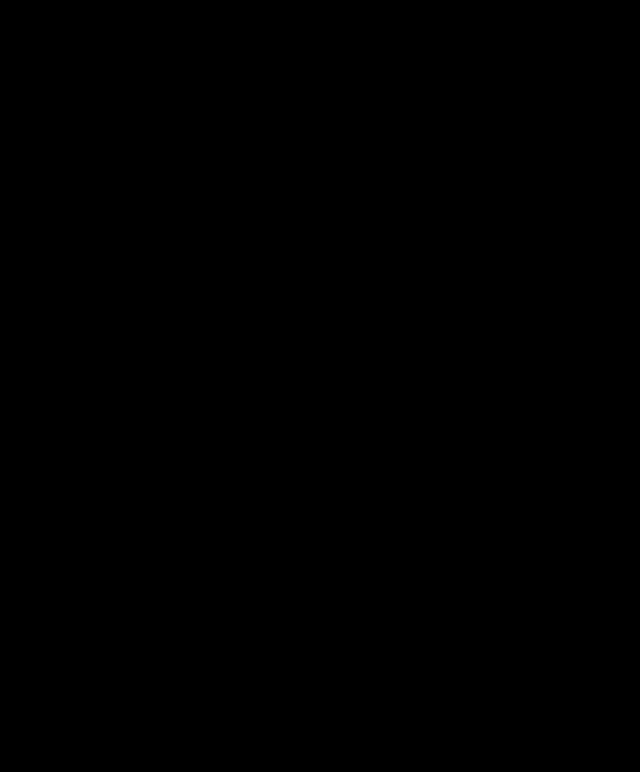
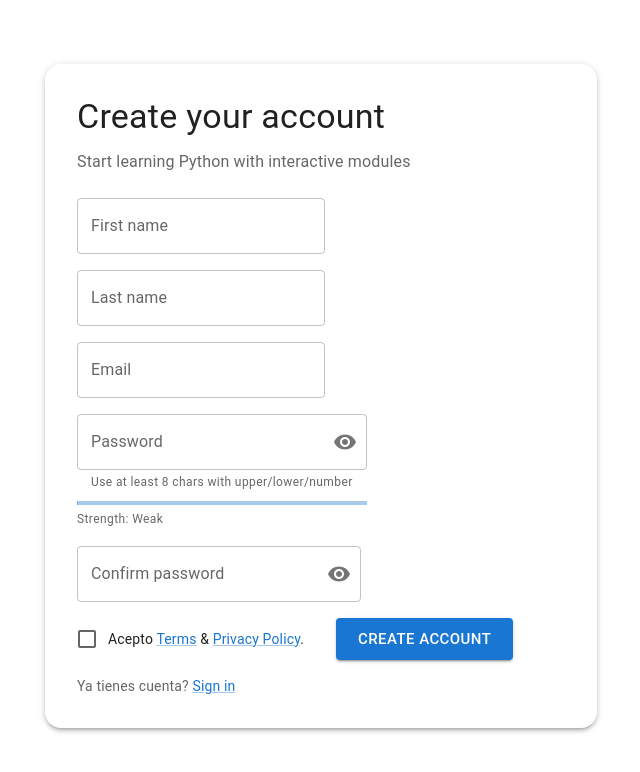
Before and after one commit to MauryQV/python_learning_platform, a React app in the folder frontend/: page /register in a window 1280 px wide. Before the commit this address had no page. Shown: the top 772 px of the page, without its empty margins (319-959 px from the left). Built offline with nearby package versions, Linux system fonts and the light colour scheme; the HTML template or start-up script is replaced by a standard one.

Commit message:
Register front

```diff
--- a/frontend/package.json
+++ b/frontend/package.json
@@ -12,6 +12,7 @@
   "dependencies": {
     "@emotion/react": "^11.14.0",
     "@emotion/styled": "^11.14.1",
+    "@mui/icons-material": "^7.3.4",
     "@mui/material": "^7.3.4",
     "@supabase/supabase-js": "^2.58.0",
     "react": "^19.1.1",
--- a/frontend/src/App.jsx
+++ b/frontend/src/App.jsx
@@ -1,14 +1,18 @@
-import { BrowserRouter as Router, Routes, Route } from "react-router-dom";
-import Login from "./pages/Login";
+import { BrowserRouter, Routes, Route, Navigate } from "react-router-dom";
+import Login from "./pages/Login.jsx";
+import Register from "./pages/Register.jsx";
+import VerifyEmail from "./pages/VerifyEmail.jsx";
+import './index.css';
 
 export default function App() {
   return (
-    <Router>
+    <BrowserRouter>
       <Routes>
+        <Route path="/" element={<Navigate to="/login" replace />} />
         <Route path="/login" element={<Login />} />
-
-        <Route path="/" element={<h1>Bienvenido</h1>} />
+        <Route path="/register" element={<Register />} />
+        <Route path="/verify-email" element={<VerifyEmail />} />
       </Routes>
-    </Router>
+    </BrowserRouter>
   );
 }
--- a/frontend/src/index.css
+++ b/frontend/src/index.css
@@ -1,68 +1,56 @@
-:root {
-  font-family: system-ui, Avenir, Helvetica, Arial, sans-serif;
+html, body, #root {
+  height: 100%;
+  margin: 0;
+  padding: 0;
+}
+
+body {
+  background: #ffffff;
+  color: #111111;
+  font-family: system-ui, -apple-system, BlinkMacSystemFont, "Segoe UI",
+    Roboto, Oxygen, Ubuntu, Cantarell, "Open Sans", "Helvetica Neue", sans-serif;
   line-height: 1.5;
   font-weight: 400;
+}
 
-  color-scheme: light dark;
-  color: rgba(0, 0, 0, 0.87);
-  background-color: #242424;
+#root {
+  max-width: none !important;
+  padding: 0 !important;
+  margin: 0 !important;
+  text-align: initial !important;
+  display: flex;
+  flex-direction: column;
+  min-height: 100vh;
+}
 
-  font-synthesis: none;
-  text-rendering: optimizeLegibility;
+a {
+  color: #1976d2;
+  text-decoration: none;
+}
+a:hover {
+  text-decoration: underline;
+}
+
+button {
+  font-family: inherit;
+  cursor: pointer;
+  border: none;
+  background: none;
+}
+
+h1, h2, h3, h4, h5, h6, p {
+  margin: 0;
+  padding: 0;
+}
+
+button:focus,
+button:focus-visible,
+a:focus {
+  outline: 3px auto #90caf9;
+  outline-offset: 2px;
+}
+
+* {
   -webkit-font-smoothing: antialiased;
   -moz-osx-font-smoothing: grayscale;
 }
-
-a {
-  font-weight: 500;
-  color: #646cff;
-  text-decoration: inherit;
-}
-a:hover {
-  color: #535bf2;
-}
-
-body {
-  margin: 0;
-  display: flex;
-  place-items: center;
-  min-width: 320px;
-  min-height: 100vh;
-}
-
-h1 {
-  font-size: 3.2em;
-  line-height: 1.1;
-}
-
-button {
-  border-radius: 8px;
-  border: 1px solid transparent;
-  padding: 0.6em 1.2em;
-  font-size: 1em;
-  font-weight: 500;
-  font-family: inherit;
-  background-color: #1a1a1a;
-  cursor: pointer;
-  transition: border-color 0.25s;
-}
-button:hover {
-  border-color: #646cff;
-}
-button:focus,
-button:focus-visible {
-  outline: 4px auto -webkit-focus-ring-color;
-}
-
-@media (prefers-color-scheme: light) {
-  :root {
-    color: #213547;
-    background-color: #000000;
-  }
-  a:hover {
-    color: #747bff;
-  }
-  button {
-    background-color: #000000;
-  }
-}
--- /dev/null
+++ b/frontend/src/pages/PasswordStrengthBar.jsx
@@ -0,0 +1,32 @@
+import { Box, LinearProgress, Typography } from "@mui/material";
+
+function scorePassword(pw) {
+  if (!pw) return 0;
+  let score = 0;
+  const rules = [
+    /.{8,}/,         // length ≥ 8
+    /[A-Z]/,         // uppercase
+    /[a-z]/,         // lowercase
+    /[0-9]/,         // number
+    /[^A-Za-z0-9]/,  // symbol
+  ];
+  rules.forEach(r => { if (r.test(pw)) score += 20; });
+  if (pw.length >= 12) score += 10;         // bonus
+  if (/(.)\1\1/.test(pw)) score -= 10;      // penalty: triples
+  return Math.max(0, Math.min(100, score));
+}
+
+export default function PasswordStrengthBar({ password }) {
+  const value = scorePassword(password);
+  const label =
+    value < 40 ? "Weak" : value < 70 ? "Medium" : "Strong";
+
+  return (
+    <Box sx={{ mt: 1 }}>
+      <LinearProgress variant="determinate" value={value} />
+      <Typography variant="caption" color="text.secondary">
+        Strength: {label}
+      </Typography>
+    </Box>
+  );
+}
--- /dev/null
+++ b/frontend/src/pages/Register.jsx
@@ -0,0 +1,178 @@
+import { useState } from "react";
+import {
+  Box, Button, Checkbox, Container, FormControlLabel,
+  Grid, IconButton, InputAdornment, Link, TextField, Typography, Paper
+} from "@mui/material";
+import { Visibility, VisibilityOff } from "@mui/icons-material";
+import PasswordStrengthBar from "./PasswordStrengthBar.jsx";
+import { useNavigate } from "react-router-dom";
+
+export default function Register() {
+  const nav = useNavigate();
+  const [form, setForm] = useState({
+    firstName: "", lastName: "", email: "",
+    password: "", confirmPassword: "", accepted: false
+  });
+  const [showPw, setShowPw] = useState(false);
+  const [showPw2, setShowPw2] = useState(false);
+  const [errors, setErrors] = useState({});
+  const [submitting, setSubmitting] = useState(false);
+
+  const emailValid = (e) => /^[^\s@]+@[^\s@]+\.[^\s@]+$/.test(e);
+  const pwValid = (p) =>
+    /.{8,}/.test(p) && /[A-Z]/.test(p) && /[a-z]/.test(p) && /[0-9]/.test(p);
+
+  const validate = () => {
+    const err = {};
+    if (!form.firstName.trim()) err.firstName = "Required";
+    if (!form.lastName.trim()) err.lastName = "Required";
+    if (!emailValid(form.email)) err.email = "Invalid email";
+    if (!pwValid(form.password)) err.password = "Min 8, upper, lower, number";
+    if (form.password !== form.confirmPassword) err.confirmPassword = "Passwords do not match";
+    if (!form.accepted) err.accepted = "You must accept Terms & Privacy";
+    setErrors(err);
+    return Object.keys(err).length === 0;
+  };
+
+  const onChange = (k) => (e) => {
+    const v = e.target.type === "checkbox" ? e.target.checked : e.target.value;
+    setForm((f) => ({ ...f, [k]: v }));
+  };
+
+  const onSubmit = (e) => {
+    e.preventDefault();
+    if (!validate()) return;
+    setSubmitting(true);
+    setTimeout(() => {
+      setSubmitting(false);
+      nav("/verify-email");
+    }, 700);
+  };
+
+  return (
+    <Container maxWidth="sm" sx={{ py: 8 }}>
+      <Paper elevation={3} sx={{ p: 4, borderRadius: 4 }}>
+        <Typography variant="h4" gutterBottom>Create your account</Typography>
+        <Typography color="text.secondary" sx={{ mb: 3 }}>
+          Start learning Python with interactive modules
+        </Typography>
+
+        <Box component="form" noValidate onSubmit={onSubmit}>
+          <Grid container spacing={2}>
+            <Grid item xs={12} sm={6}>
+              <TextField
+                label="First name"
+                fullWidth
+                value={form.firstName}
+                onChange={onChange("firstName")}
+                error={!!errors.firstName}
+                helperText={errors.firstName}
+                autoComplete="given-name"
+              />
+            </Grid>
+            <Grid item xs={12} sm={6}>
+              <TextField
+                label="Last name"
+                fullWidth
+                value={form.lastName}
+                onChange={onChange("lastName")}
+                error={!!errors.lastName}
+                helperText={errors.lastName}
+                autoComplete="family-name"
+              />
+            </Grid>
+
+            <Grid item xs={12}>
+              <TextField
+                type="email"
+                label="Email"
+                fullWidth
+                value={form.email}
+                onChange={onChange("email")}
+                error={!!errors.email}
+                helperText={errors.email}
+                autoComplete="email"
+              />
+            </Grid>
+
+            <Grid item xs={12}>
+              <TextField
+                type={showPw ? "text" : "password"}
+                label="Password"
+                fullWidth
+                value={form.password}
+                onChange={onChange("password")}
+                error={!!errors.password}
+                helperText={errors.password || "Use at least 8 chars with upper/lower/number"}
+                autoComplete="new-password"
+                InputProps={{
+                  endAdornment: (
+                    <InputAdornment position="end">
+                      <IconButton onClick={() => setShowPw(s => !s)} edge="end">
+                        {showPw ? <VisibilityOff/> : <Visibility/>}
+                      </IconButton>
+                    </InputAdornment>
+                  )
+                }}
+              />
+              <PasswordStrengthBar password={form.password} />
+            </Grid>
+
+            <Grid item xs={12}>
+              <TextField
+                type={showPw2 ? "text" : "password"}
+                label="Confirm password"
+                fullWidth
+                value={form.confirmPassword}
+                onChange={onChange("confirmPassword")}
+                error={!!errors.confirmPassword}
+                helperText={errors.confirmPassword}
+                autoComplete="new-password"
+                InputProps={{
+                  endAdornment: (
+                    <InputAdornment position="end">
+                      <IconButton onClick={() => setShowPw2(s => !s)} edge="end">
+                        {showPw2 ? <VisibilityOff/> : <Visibility/>}
+                      </IconButton>
+                    </InputAdornment>
+                  )
+                }}
+              />
+            </Grid>
+
+            <Grid item xs={12}>
+              <FormControlLabel
+                control={
+                  <Checkbox checked={form.accepted} onChange={onChange("accepted")} />
+                }
+                label={
+                  <Typography variant="body2">
+                    Acepto <Link href="#">Terms</Link> & <Link href="#">Privacy Policy</Link>.
+                  </Typography>
+                }
+              />
+              {errors.accepted && (
+                <Typography variant="caption" color="error">{errors.accepted}</Typography>
+              )}
+            </Grid>
+
+            <Grid item xs={12}>
+              <Button
+                fullWidth type="submit" variant="contained" size="large"
+                disabled={submitting}
+              >
+                {submitting ? "Creating..." : "Create account"}
+              </Button>
+            </Grid>
+
+            <Grid item xs={12}>
+              <Typography variant="body2" color="text.secondary">
+                Ya tienes cuenta? <Link href="#">Sign in</Link>
+              </Typography>
+            </Grid>
+          </Grid>
+        </Box>
+      </Paper>
+    </Container>
+  );
+}
--- /dev/null
+++ b/frontend/src/pages/VerifyEmail.jsx
@@ -0,0 +1,17 @@
+import { Box, Container, Typography, Button } from "@mui/material";
+import MarkEmailReadIcon from "@mui/icons-material/MarkEmailRead";
+
+export default function VerifyEmail() {
+  return (
+    <Container maxWidth="sm">
+      <Box sx={{ textAlign: "center", mt: 10 }}>
+        <MarkEmailReadIcon sx={{ fontSize: 64, mb: 2 }} />
+        <Typography variant="h4" gutterBottom>Check your email</Typography>
+        <Typography color="text.secondary" sx={{ mb: 3 }}>
+          We sent you a verification link. If you don’t see it, check spam.
+        </Typography>
+        <Button variant="outlined">Resend email</Button>
+      </Box>
+    </Container>
+  );
+}
```
Also changed, not shown: 1 other file (tests, documents, lock files or other folders).
